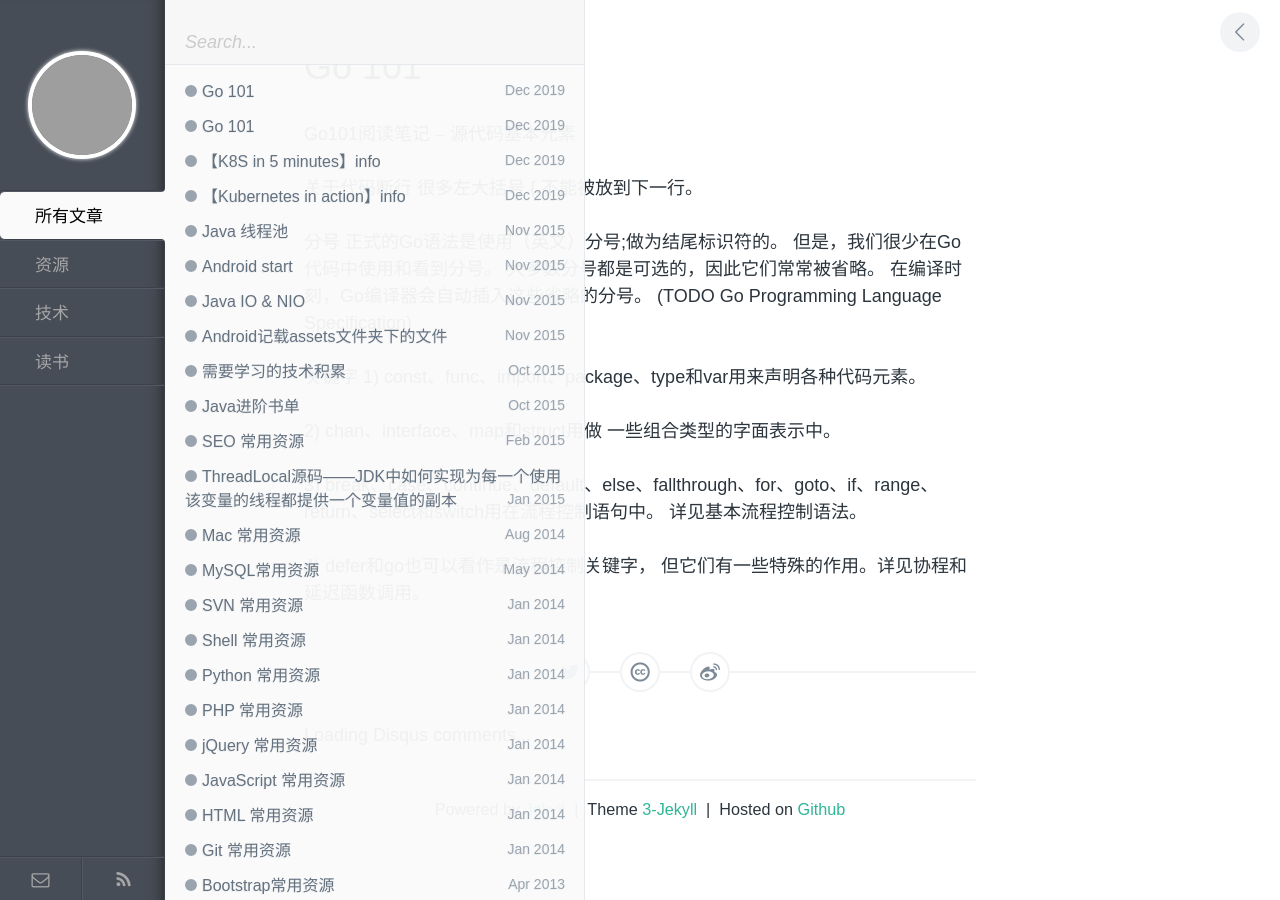
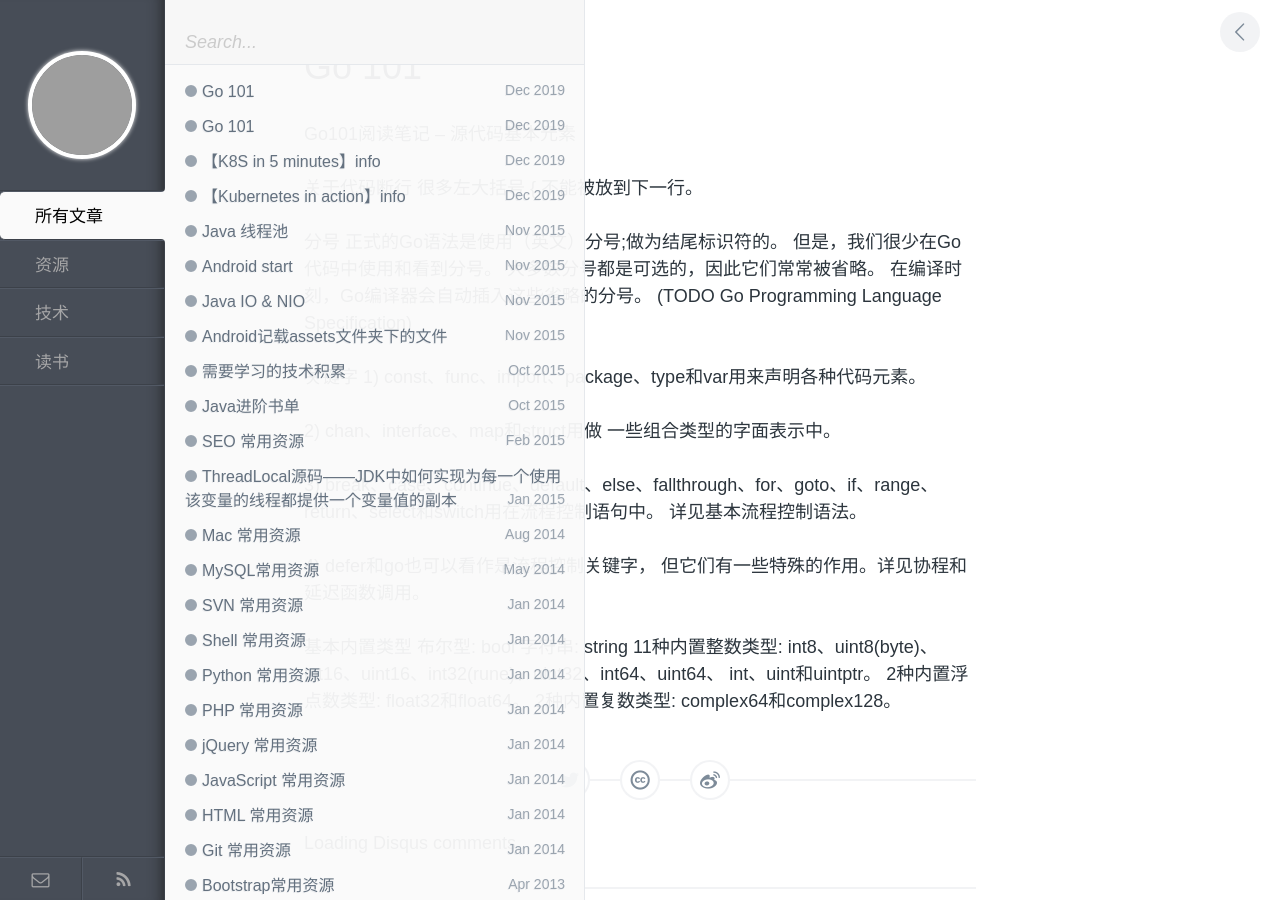
Before and after one commit to Arther-X/Arther-X.github.io, a Jekyll site: the page built from _posts/book/2019-12-30-go-101-source-code-elements.md, in a window 1280 px wide. Built offline with Jekyll 4.4.1, drawn with Linux system fonts in a browser that asks for light colours; comment, search, counter and statistics services are not loaded; grey boxes are pictures that could not be loaded.

Commit message:
[BLOG][COMMIT][ArtherX] update reading go101

```diff
--- a/_posts/book/2019-12-30-go-101-source-code-elements.md
+++ b/_posts/book/2019-12-30-go-101-source-code-elements.md
@@ -28,3 +28,14 @@ break、case、continue、default、else、fallthrough、for、goto、if、range
 
 4)
 defer和go也可以看作是流程控制关键字， 但它们有一些特殊的作用。详见协程和延迟函数调用。
+
+基本内置类型
+布尔型: bool
+字符串: string
+11种内置整数类型:
+    int8、uint8(byte)、int16、uint16、int32(rune)、uint32、int64、uint64、
+    int、uint和uintptr。
+2种内置浮点数类型:
+    float32和float64。
+2种内置复数类型:
+    complex64和complex128。
```
Also changed, not shown: _posts/tech/2019-12-19-k8s-in-action-info.md (+2 -0 lines).
